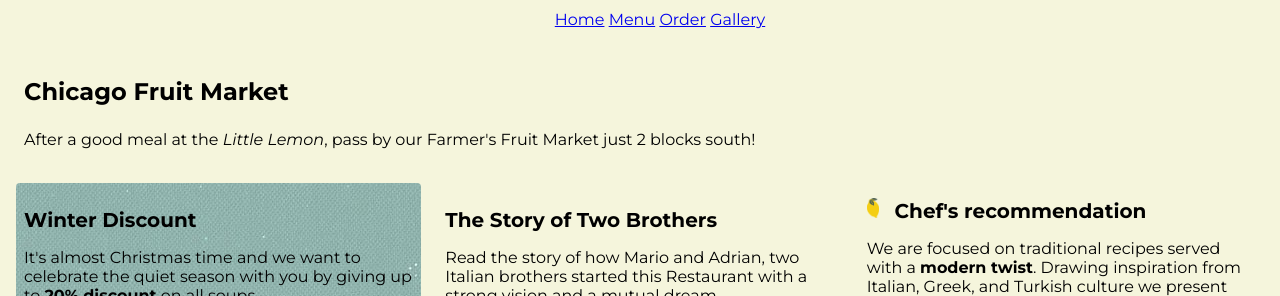
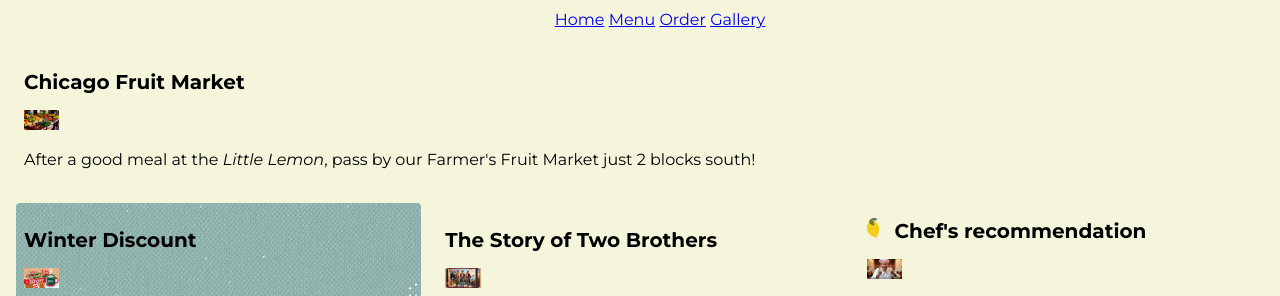
Before and after one commit to TimoElony/CrsrProjOne, a plain HTML site: page index.html in a window 1280 px wide. Shown: the part 197-493 px from the top of the page. Drawn offline with Linux system fonts and the light colour scheme.

Commit message:
added images from AI

```diff
--- a/index.html
+++ b/index.html
@@ -27,23 +27,27 @@
     <main>
         <section>
             <article>
-                <h1>Chicago Fruit Market</h1>
+                <h2>Chicago Fruit Market</h2>
+                <img src="chicagoFruit.jpg" alt="AI generated image from a fruit market in Chicago">
                 <p>After a good meal at the <i>Little Lemon</i>, pass by our Farmer's Fruit Market just 2 blocks south!</p>
             </article>
         </section>
         <section>
             <article id="christmas" >
                 <h2>Winter Discount</h2>
+                <img src="winterDiscount.jpg" alt="A winter discount illustration">
                 <p>It's almost Christmas time and we want to celebrate the quiet season with you by giving up to <strong>20% discount</strong> on all soups</p>
                 <a href="./discounts">Read More</a>
             </article>
             <article>
                 <h2>The Story of Two Brothers</h2>
+                <img src="twoBrothers.jpg" alt="a picture of adrian and mario before embarking to america">
                 <p>Read the story of how Mario and Adrian, two Italian brothers started this Restaurant with a strong vision and a mutual dream</p>
                 <a href="./our-story">Read More</a>
             </article>
             <article>
                 <h2><img class="jumpy" src="lemon.png" alt="a lemon">Chef's recommendation</h2>
+                <img src="chefsRecommend.jpg" alt="a picture of our chef">
                 <p>We are focused on traditional recipes served with a <strong>modern twist</strong>. Drawing inspiration from Italian, Greek, and Turkish culture we present you our most favourite dishes</p>
                 <a href="./chefs-recommendation">Read More</a>
             </article>
```
Also changed, not shown: chefsRecommend.jpg (added), chicagoFruit.jpg (added), twoBrothers.jpg (added), winterDiscount.jpg (added).
